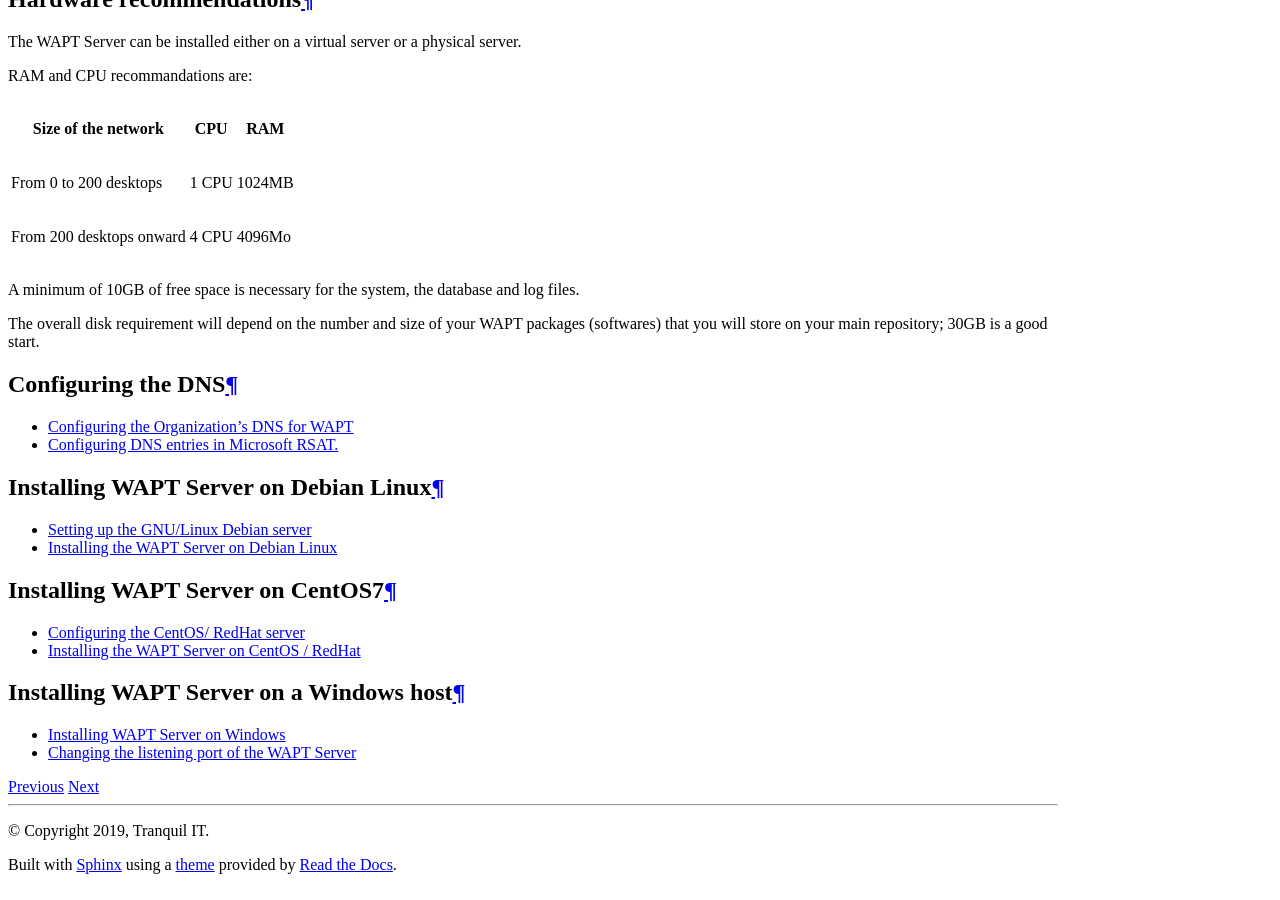
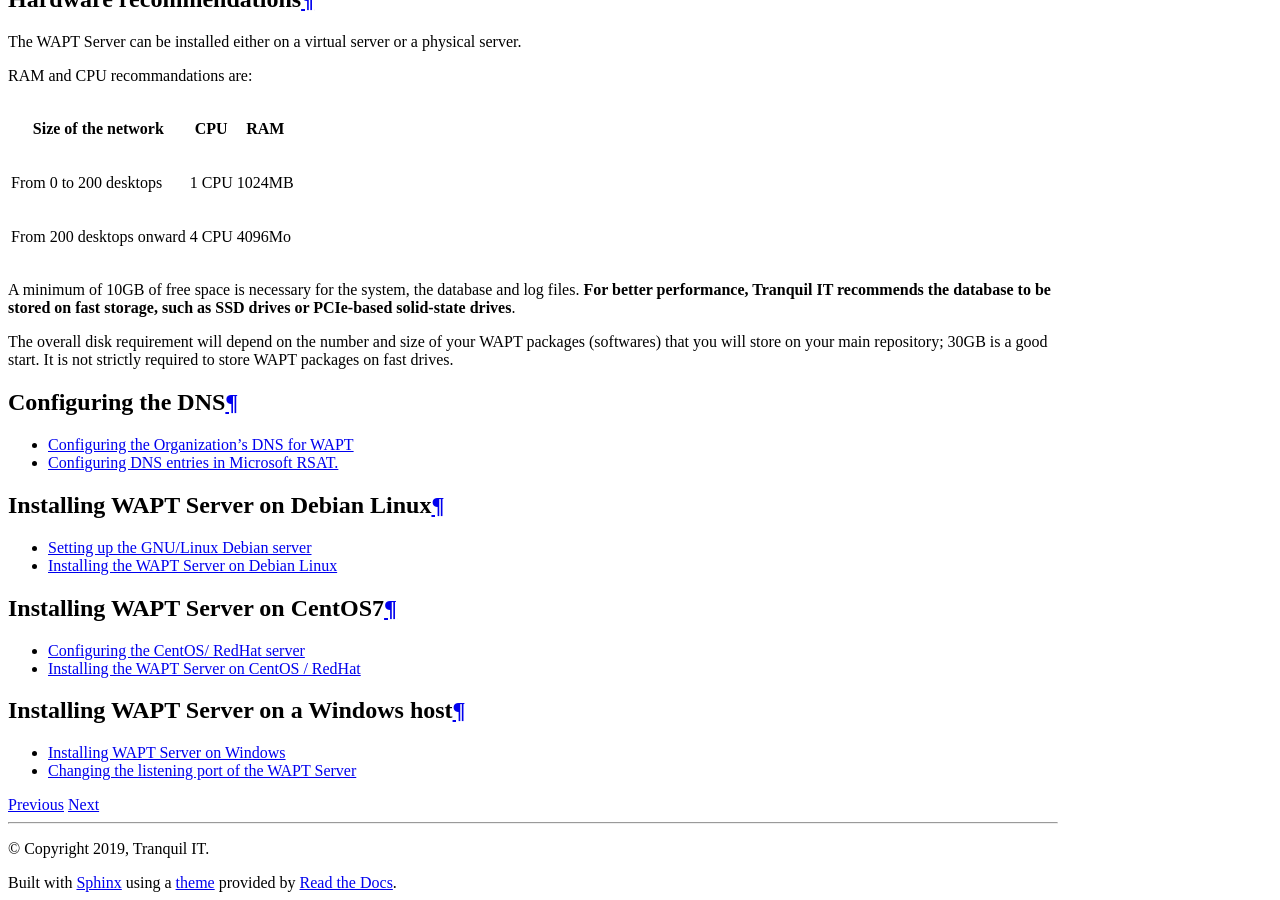
Before and after one commit to tranquilit/WAPT-Documentation, a Sphinx documentation site: the page built from source/waptserver-install/index.rst, in a window 1280 px wide and 900 px high, scrolled down 1555 px. Built offline with Sphinx 7.4.7 and the Read the Docs theme 2.0.0, drawn with Linux system fonts in a browser that asks for light colours.

Commit message:
some changes to rst and po

```diff
--- a/source/wapt-common-problems/common-mistakes.rst
+++ b/source/wapt-common-problems/common-mistakes.rst
@@ -18,8 +18,8 @@
 The standard way WAPT works is with a secure web server delivering WAPT packages
 to the WAPT Clients.
 
-Tranquil IT advises against using a network drive for delivering
-WAPT packages for several reasons:
+**Tranquil IT advises against using a network drive for delivering
+WAPT packages** for several reasons:
 
 * a web server is extremely easy to setup, secure, maintain, backup and monitor;
 
--- a/source/wapt-common-problems/common-problems.rst
+++ b/source/wapt-common-problems/common-problems.rst
@@ -182,8 +182,8 @@
 If :program:`waptdeploy` does not show up you will have
 to double check the GPO settings.
 
-# you may be using an old :program:`waptdeploy` version, then `download
-  the latest version <https://store.wapt.fr/wapt/releases/latest/waptdeploy.exe>`_
+# you may be using an old :program:`waptdeploy` version, then
+  `download the latest version <https://store.wapt.fr/wapt/releases/latest/waptdeploy.exe>`_
   of :program:`waptdeploy` from the WAPT store.
 
 # thanks to Emmanuel EUGENE from French `INSERM <https://www.inserm.fr/en>`_
--- a/source/wapt-create-packages/package-msi-gui/index.rst
+++ b/source/wapt-create-packages/package-msi-gui/index.rst
@@ -182,9 +182,9 @@
 
   Option "-i build-upload" of PyScripter project
 
-* enter the password of your private key (to sign your wapt package);
+* enter the password of your private key (to sign your WAPT package);
 
-.. figure:: password-key.PNG
+.. figure:: password-key.png
   :align: center
 
 * enter the username and password to send the WAPT package to the server;
--- a/source/waptserver-install/index.rst
+++ b/source/waptserver-install/index.rst
@@ -68,11 +68,14 @@
 ========================= ===== ================================================
 
 A minimum of 10GB of free space is necessary for the system,
-the database and log files.
+the database and log files. **For better performance, Tranquil IT recommends
+the database to be stored on fast storage, such as SSD drives
+or PCIe-based solid-state drives**.
 
 The overall disk requirement will depend on the number and size of your WAPT
 packages (softwares) that you will store on your main repository;
-30GB is a good start.
+30GB is a good start. It is not strictly required to store WAPT packages
+on fast drives.
 
 Configuring the DNS
 -------------------
```
Also changed, not shown: 7 other files.
